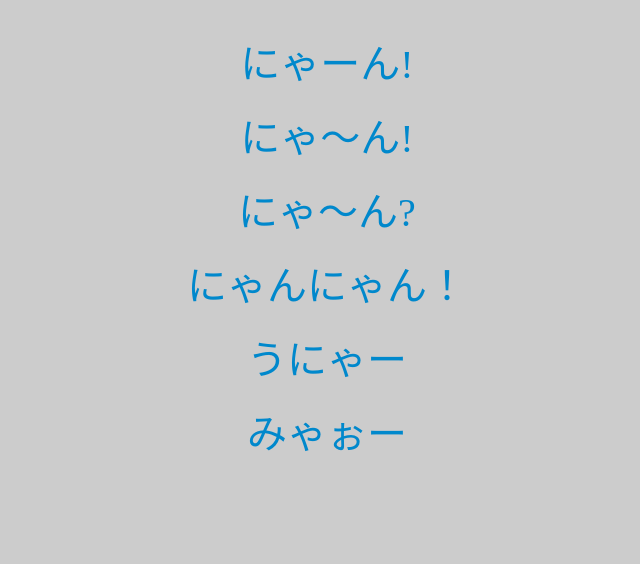
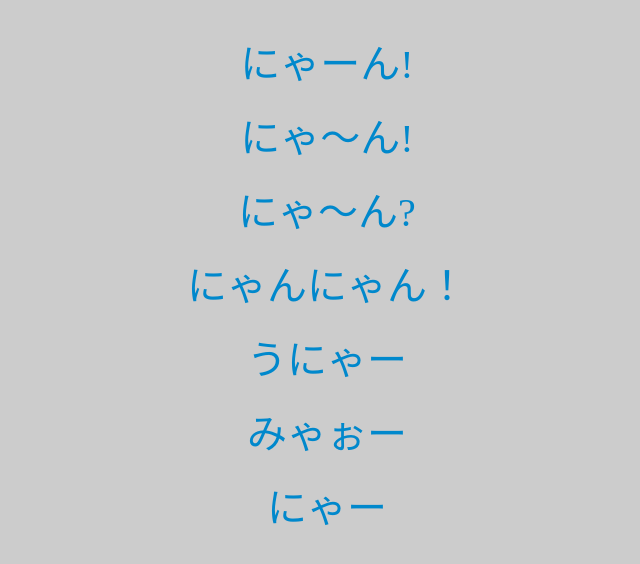
Before and after one commit to ArcCosine/nyaan, a plain HTML site: page index.html in a window 1280 px wide. Shown: the whole page, without its empty margins (313-953 px from the left). Drawn offline with Linux system fonts and the light colour scheme.

Commit message:
[Add] Add meow.

```diff
--- a/index.html
+++ b/index.html
@@ -27,7 +27,7 @@ a {
       link.setAttribute('href', `https://twitter.com/share?text=${encodeURIComponent(text)}&url=${encodeURIComponent(location.href)}`);
       link.setAttribute('target', '_blank');
     };
-    ['にゃーん!','にゃ～ん!','にゃ～ん?','にゃんにゃん！','うにゃー','みゃぉー',].forEach(sayMeow);
+    ['にゃーん!','にゃ～ん!','にゃ～ん?','にゃんにゃん！','うにゃー','みゃぉー','にゃー'].forEach(sayMeow);
   };
   document.addEventListener('DOMContentLoaded', load, false );
 })();
```
